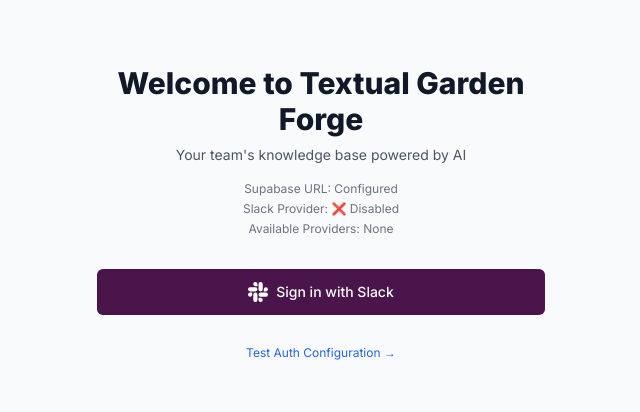
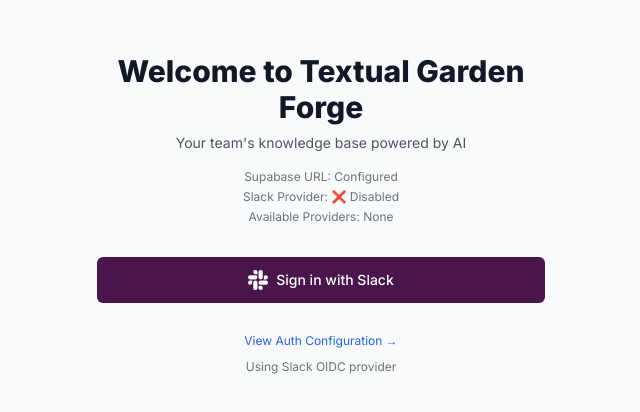
Before and after one commit to Instabidsai/textual-garden-forge, a Next.js app: page /login in a window 1280 px wide. Shown: the part 198-610 px from the top of the page, without its empty margins (319-959 px from the left). Built offline with nearby package versions, Linux system fonts and the light colour scheme; no server answers.

Commit message:
Fix login to use slack_oidc provider instead of slack

```diff
--- a/src/app/login/page.tsx
+++ b/src/app/login/page.tsx
@@ -23,33 +23,22 @@
       // Use direct Supabase client
       const supabase = createDirectSupabaseClient()
 
-      console.log('Attempting to sign in with Slack...')
+      console.log('Attempting to sign in with Slack OIDC...')
       console.log('Auth status:', authStatus)
 
-      // Construct the OAuth URL manually as a fallback
       const redirectTo = `${window.location.origin}/auth/callback`
 
+      // Use slack_oidc instead of slack
       const { data, error } = await supabase.auth.signInWithOAuth({
-        provider: 'slack',
+        provider: 'slack_oidc', // Changed from 'slack' to 'slack_oidc'
         options: {
           redirectTo,
           skipBrowserRedirect: false,
-          scopes: 'openid profile email',
         },
       })
 
       if (error) {
         console.error('Supabase error:', error)
-
-        // If standard method fails, try manual redirect
-        if (error.message.includes('unsupported provider')) {
-          console.log('Trying manual OAuth redirect...')
-          const supabaseUrl = process.env.NEXT_PUBLIC_SUPABASE_URL
-          const oauthUrl = `${supabaseUrl}/auth/v1/authorize?provider=slack&redirect_to=${encodeURIComponent(redirectTo)}`
-          window.location.href = oauthUrl
-          return
-        }
-
         throw error
       }
     } catch (error) {
@@ -104,14 +93,17 @@
             )}
           </button>
 
-          <div className="mt-4 text-center">
+          <div className="mt-4 text-center space-y-2">
             <a
-              href="/api/test-auth"
+              href="/api/auth-diagnostics"
               target="_blank"
               className="text-xs text-blue-600 hover:text-blue-800 dark:text-blue-400 dark:hover:text-blue-300"
             >
-              Test Auth Configuration →
+              View Auth Configuration →
             </a>
+            <p className="text-xs text-gray-500">
+              Using Slack OIDC provider
+            </p>
           </div>
         </div>
       </div>
```
